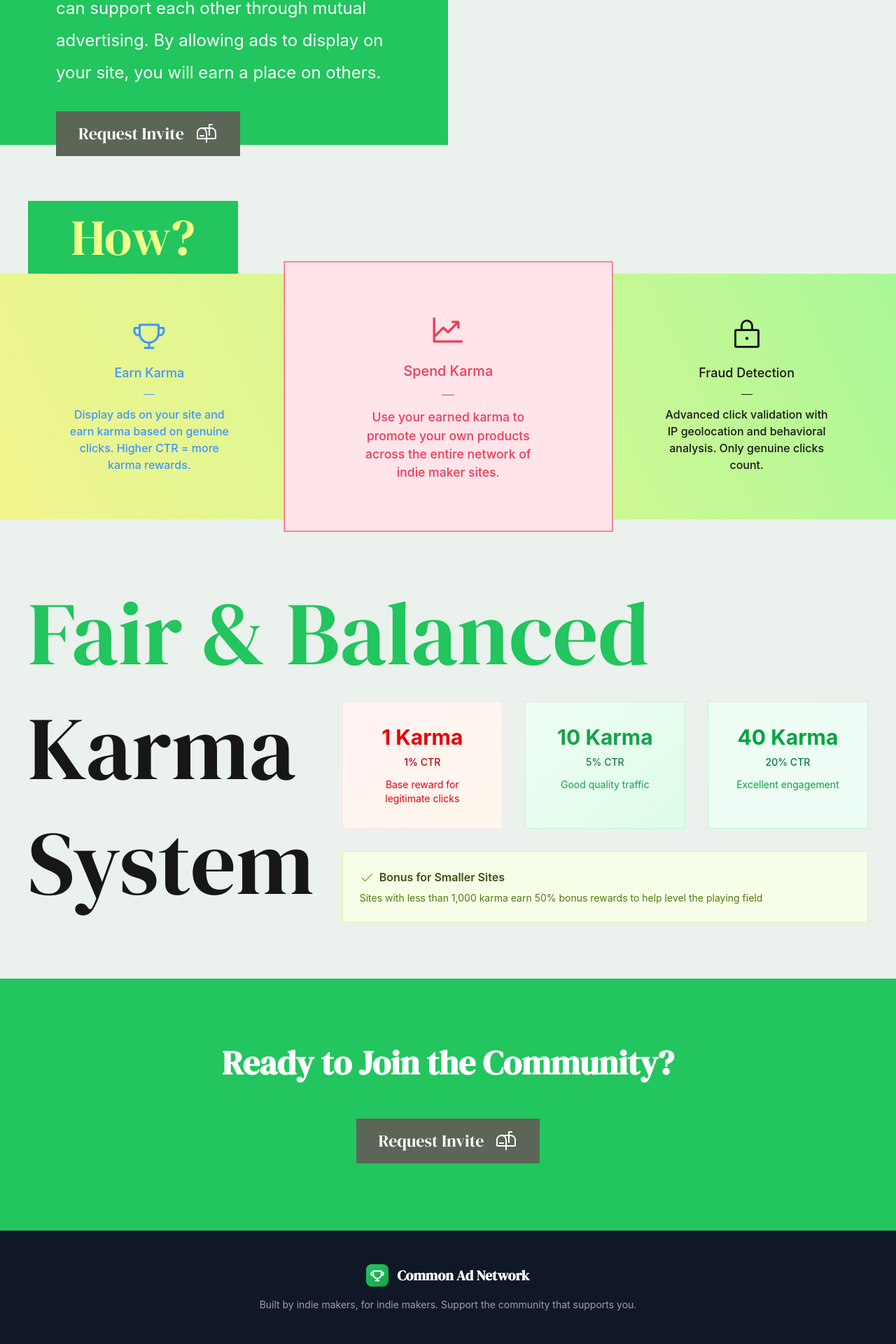
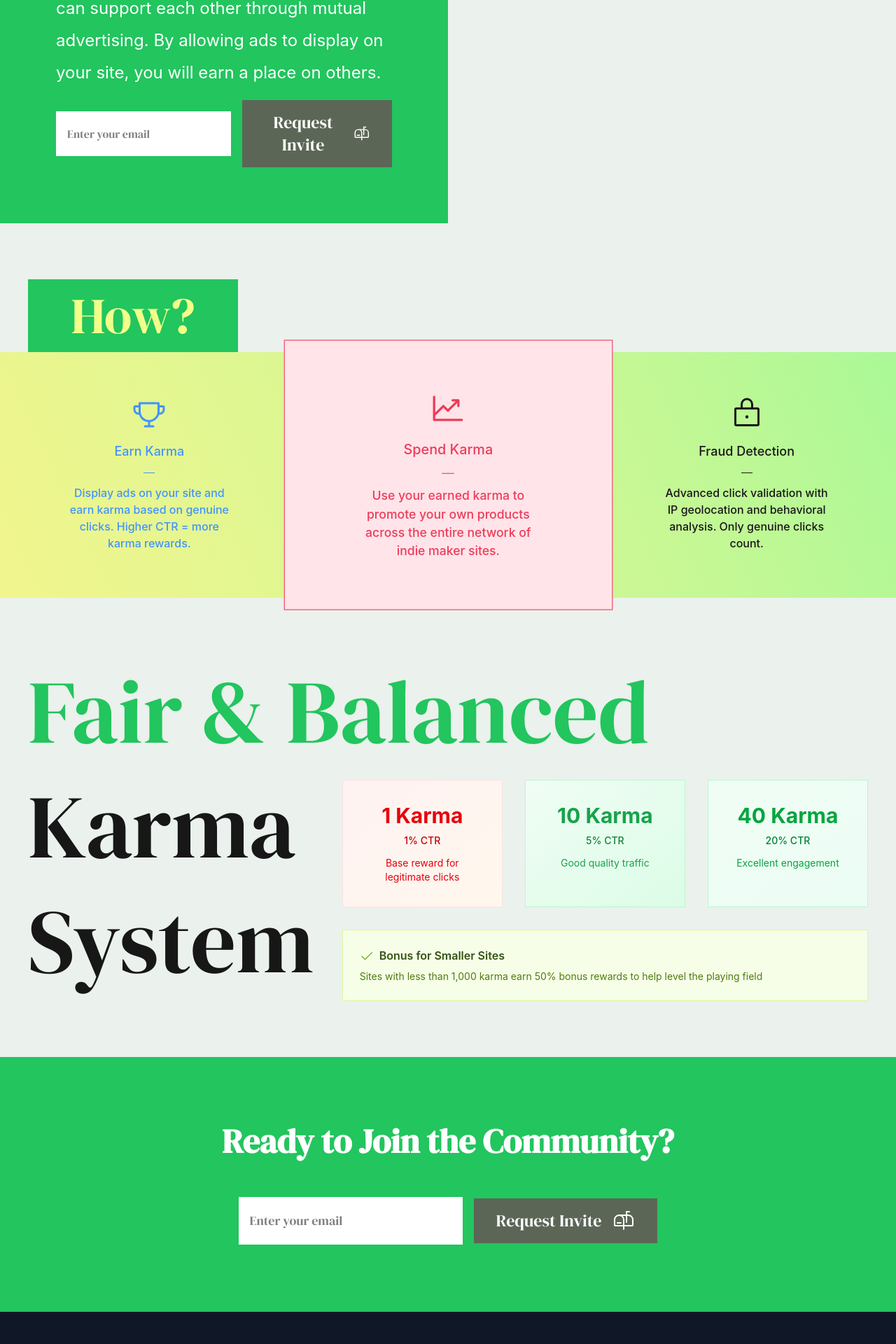
Before and after one commit to alexthegoodman/common-ad-network, a Next.js app: page / in a window 1280 px wide. Shown: the part 978-2898 px from the top of the page at 70% size. Built offline with nearby package versions, Linux system fonts and the light colour scheme; no server answers.

Commit message:
request invite button

```diff
--- /dev/null
+++ b/app/api/invite/request/route.ts
@@ -0,0 +1,51 @@
+import { NextRequest, NextResponse } from "next/server";
+import { PrismaClient } from "@prisma/client";
+
+const prisma = new PrismaClient();
+
+export async function POST(request: NextRequest) {
+  try {
+    const { email } = await request.json();
+
+    if (!email || typeof email !== "string") {
+      return NextResponse.json(
+        { error: "Valid email is required" },
+        { status: 400 }
+      );
+    }
+
+    const emailRegex = /^[^\s@]+@[^\s@]+\.[^\s@]+$/;
+    if (!emailRegex.test(email)) {
+      return NextResponse.json(
+        { error: "Invalid email format" },
+        { status: 400 }
+      );
+    }
+
+    const existingRequest = await prisma.inviteRequest.findUnique({
+      where: { email },
+    });
+
+    if (existingRequest) {
+      return NextResponse.json(
+        { error: "Email already requested an invite" },
+        { status: 409 }
+      );
+    }
+
+    await prisma.inviteRequest.create({
+      data: { email },
+    });
+
+    return NextResponse.json(
+      { message: "Invite request submitted successfully" },
+      { status: 201 }
+    );
+  } catch (error) {
+    console.error("Error creating invite request:", error);
+    return NextResponse.json(
+      { error: "Internal server error" },
+      { status: 500 }
+    );
+  }
+}
--- a/app/page.tsx
+++ b/app/page.tsx
@@ -1,6 +1,7 @@
 "use client";
 
 import Link from "next/link";
+import { useState } from "react";
 import { useAuth } from "@/app/contexts/AuthContext";
 import {
   Trophy,
@@ -19,6 +20,36 @@ import {
 
 export default function Home() {
   const { user } = useAuth();
+  const [email, setEmail] = useState("");
+  const [isSubmitting, setIsSubmitting] = useState(false);
+  const [message, setMessage] = useState("");
+
+  const handleInviteRequest = async (e: React.FormEvent) => {
+    e.preventDefault();
+    setIsSubmitting(true);
+    setMessage("");
+
+    try {
+      const response = await fetch("/api/invite/request", {
+        method: "POST",
+        headers: { "Content-Type": "application/json" },
+        body: JSON.stringify({ email }),
+      });
+
+      const data = await response.json();
+
+      if (response.ok) {
+        setMessage("Invite request submitted successfully!");
+        setEmail("");
+      } else {
+        setMessage(data.error || "Something went wrong");
+      }
+    } catch (error) {
+      setMessage("Network error. Please try again.");
+    } finally {
+      setIsSubmitting(false);
+    }
+  };
 
   // Redirect authenticated users to dashboard
   if (user) {
@@ -42,12 +73,38 @@ export default function Home() {
               site, you will earn a place on others.
             </p>
             <div className="relative">
-              {/** TODO: Enable Request Invite button */}
-
-              <button className="relative sm:absolute top-4 bg-[#5C6657] text-white font-serif text-lg sm:text-xl lg:text-2xl px-6 sm:px-8 py-3 sm:py-4 mt-4 hover:bg-[#4a523f] transition-colors flex items-center gap-4">
-                Request Invite{" "}
-                <MailboxIcon size={24} className="sm:w-8 sm:h-8" />
-              </button>
+              <form
+                onSubmit={handleInviteRequest}
+                className="flex flex-col sm:flex-row gap-4 items-start sm:items-center mt-4"
+              >
+                <input
+                  type="email"
+                  value={email}
+                  onChange={(e) => setEmail(e.target.value)}
+                  placeholder="Enter your email"
+                  required
+                  className="px-4 py-5 bg-white text-black w-full sm:w-80"
+                />
+                <button
+                  type="submit"
+                  disabled={isSubmitting}
+                  className="bg-[#5C6657] text-white font-serif text-lg sm:text-xl lg:text-2xl px-6 sm:px-8 py-3 sm:py-4 hover:bg-[#4a523f] transition-colors flex items-center gap-4 disabled:opacity-50"
+                >
+                  {isSubmitting ? "Requesting..." : "Request Invite"}
+                  <MailboxIcon size={24} className="sm:w-8 sm:h-8" />
+                </button>
+              </form>
+              {message && (
+                <p
+                  className={`mt-2 text-sm ${
+                    message.includes("successfully")
+                      ? "text-gray-600"
+                      : "text-red-600"
+                  }`}
+                >
+                  {message}
+                </p>
+              )}
             </div>
           </div>
           <div className="right w-full lg:w-1/2">
@@ -209,10 +266,38 @@ export default function Home() {
           <h2 className="text-3xl sm:text-4xl lg:text-5xl font-bold text-white mb-8 sm:mb-14">
             Ready to Join the Community?
           </h2>
-          {/** TODO: Enable Request Invite button */}
-          <button className="mx-auto bg-[#5C6657] text-white font-serif text-lg sm:text-xl lg:text-2xl px-6 sm:px-8 py-3 sm:py-4 mt-4 hover:bg-[#4a523f] transition-colors flex items-center gap-4">
-            Request Invite <MailboxIcon size={24} className="sm:w-8 sm:h-8" />
-          </button>
+          <form
+            onSubmit={handleInviteRequest}
+            className="flex flex-col sm:flex-row gap-4 items-center justify-center"
+          >
+            <input
+              type="email"
+              value={email}
+              onChange={(e) => setEmail(e.target.value)}
+              placeholder="Enter your email"
+              required
+              className="px-4 py-5 text-lg bg-white text-black w-full sm:w-80"
+            />
+            <button
+              type="submit"
+              disabled={isSubmitting}
+              className="bg-[#5C6657] text-white font-serif text-lg sm:text-xl lg:text-2xl px-6 sm:px-8 py-3 sm:py-4 hover:bg-[#4a523f] transition-colors flex items-center gap-4 disabled:opacity-50"
+            >
+              {isSubmitting ? "Requesting..." : "Request Invite"}
+              <MailboxIcon size={24} className="sm:w-8 sm:h-8" />
+            </button>
+          </form>
+          {message && (
+            <p
+              className={`mt-4 text-sm ${
+                message.includes("successfully")
+                  ? "text-gray-200"
+                  : "text-red-200"
+              }`}
+            >
+              {message}
+            </p>
+          )}
         </div>
       </div>
     </div>
```
Also changed, not shown: 2 other files (tests, documents, lock files or other folders).
